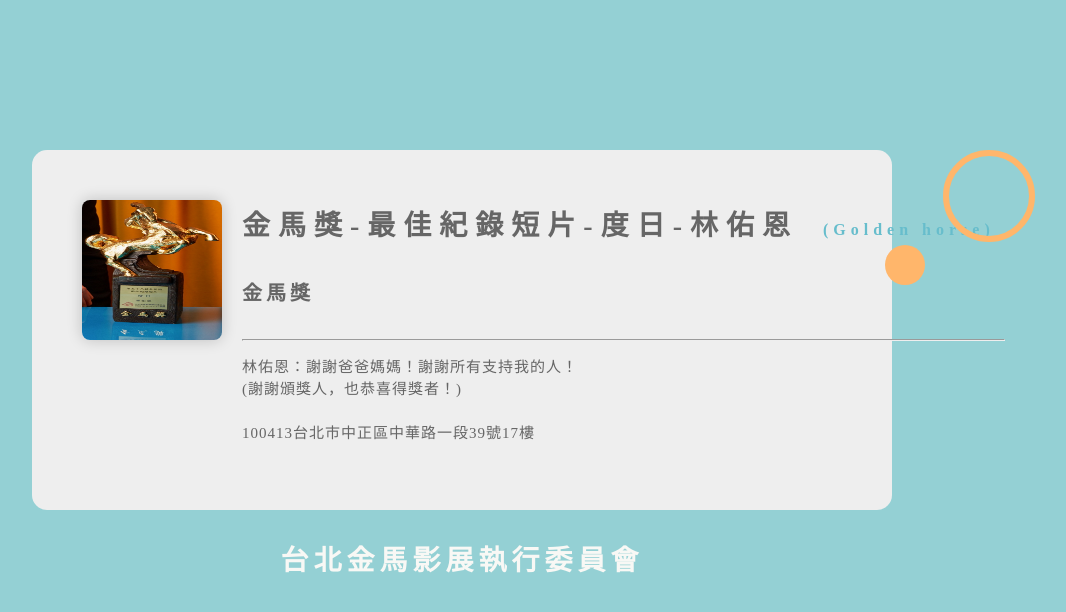
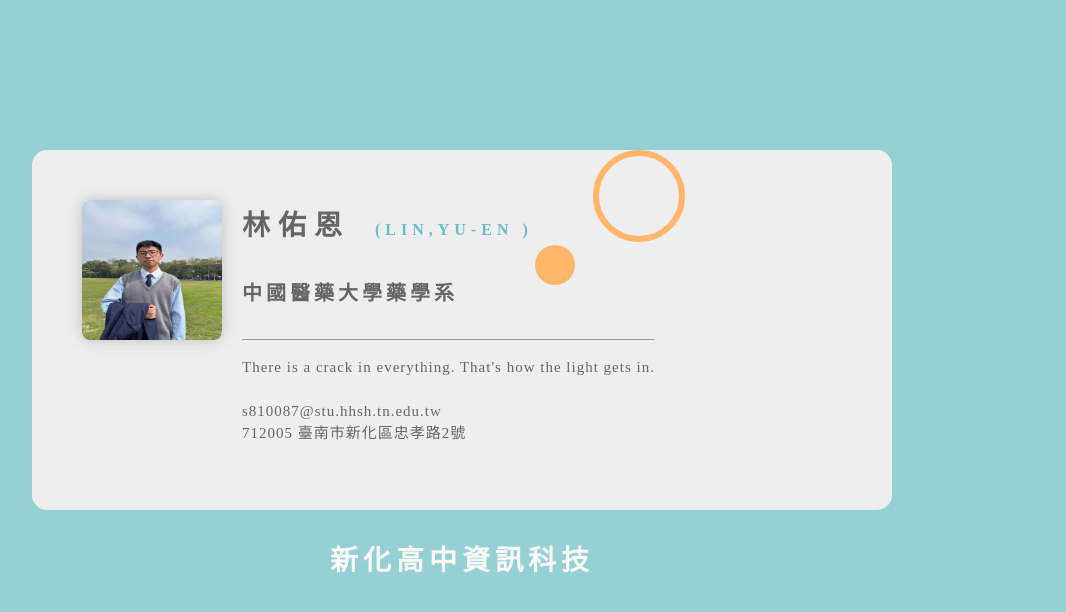
Before and after one commit to HarryLin229/HarryLin229.github.io, a plain HTML site: page index.html in a window 1280 px wide. Shown: the whole page, without its empty margins (178-1244 px from the left). Drawn offline with Linux system fonts and the light colour scheme.

Commit message:
added html

```diff
--- a/index.html
+++ b/index.html
@@ -5,7 +5,7 @@
   <!--  網界編碼-->
   <meta charset="UTF-8">
    <!--  網頁標題-->
-  <title>名片-台北金馬影展執行委員會</title>
+  <title>名片-新化高中</title>
   <!--  連結CSS檔案-->
   <link rel="stylesheet" href="css\style.css">
 </head>
@@ -13,20 +13,20 @@
 <body>
     <!-- 名片區塊-->
   <div class="namecard">
-  <img src="img\001.jpg" />
+  <img src="img\30308.jpeg" />
     <!--  名片右邊文字區塊-->
   <div class="right">
-    <h2>金馬獎-最佳紀錄短片-度日-林佑恩
+    <h2>林佑恩
     <!--  空格-->
-    <SPAN>(Golden horse)</SPAN>
+    <SPAN>(LIN,YU-EN )</SPAN>
     </h2>
-    <H5>金馬獎</H5>
+    <H5>中國醫藥大學藥學系</H5>
       <!--  分隔線-->
     <HR></HR>
-    <P>林佑恩：謝謝爸爸媽媽！謝謝所有支持我的人！
-    <br>(謝謝頒獎人，也恭喜得獎者！)
+    <P>There is a crack in everything. That's how the light gets in.
     <br>
-    <br>100413台北市中正區中華路一段39號17樓
+    <br>s810087@stu.hhsh.tn.edu.tw
+    <br>712005 臺南市新化區忠孝路2號
     </P>
   <!--  大圓區塊-->
     <div class="circle circle1"></div>
@@ -35,7 +35,7 @@
   </div>
 </div>
 
-<h3 class="page_title">台北金馬影展執行委員會</h3>
+<h3 class="page_title">新化高中資訊科技</h3>
 
 </body>
 </html>
```
Also changed, not shown: img/001.jpg (deleted).
